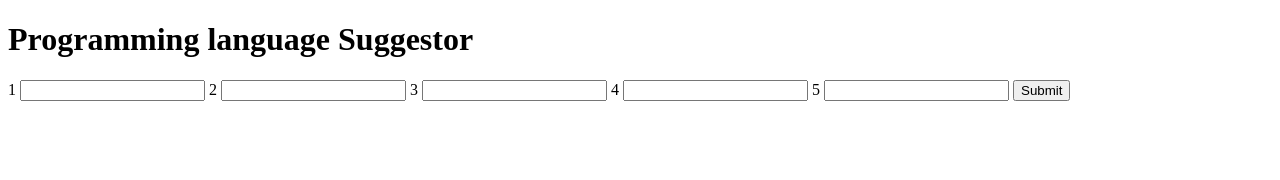
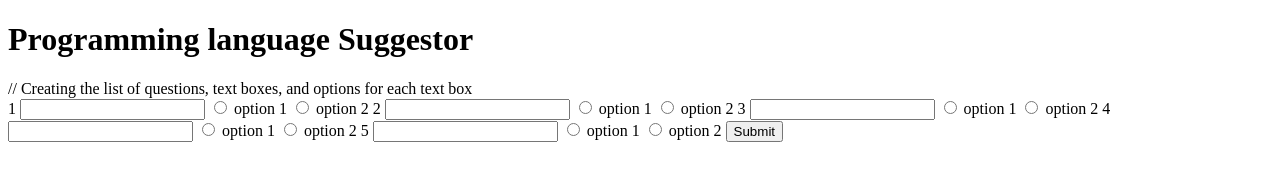
Before and after one commit to anajmabdi/Programming-Language-Suggestor, a plain HTML site: page index.html in a window 1280 px wide. Drawn offline with Linux system fonts and the light colour scheme.

Commit message:
create two option buttons for each question

```diff
--- a/index.html
+++ b/index.html
@@ -8,19 +8,66 @@
 <body>
   <h1>Programming language Suggestor</h1>
 
+// Creating the list of questions, text boxes, and options for each text box
   <form id="language">
     <label for="question1">1</label>
     <input id="question1" type="text">
+    <label>
+      <input type ="radio" name="option" value="option1">
+      option 1
+    </label>
+    <label>
+      <input type ="radio" name="option" value="option2">
+      option 2
+    </label>
+
     <label for="question2">2</label>
     <input id="question2" type="text">
+    <label>
+      <input type ="radio" name="option" value="option1">
+      option 1
+    </label>
+    <label>
+      <input type ="radio" name="option" value="option2">
+      option 2
+    </label>
+
     <label for="question3"> 3</label>
     <input id="question3" type="text">
+    <label>
+      <input type ="radio" name="option" value="option1">
+      option 1
+    </label>
+    <label>
+      <input type ="radio" name="option" value="option2">
+      option 2
+    </label>
+
     <label for ="question4">4</label>
     <input id="question4" type="text">
+    <label>
+      <input type ="radio" name="option" value="option1">
+      option 1
+    </label>
+    <label>
+      <input type ="radio" name="option" value="option2">
+      option 2
+    </label>
+
     <label for ="question5"> 5</label>
     <input id="question5" type="text">
+    <label>
+      <input type ="radio" name="option" value="option1">
+      option 1
+    </label>
+    <label>
+      <input type ="radio" name="option" value="option2">
+      option 2
+    </label>
 
     <button type="submit" class="btn">Submit</button>
+
+
   </form>
 
   <div id="results" class = "hidden">
```
